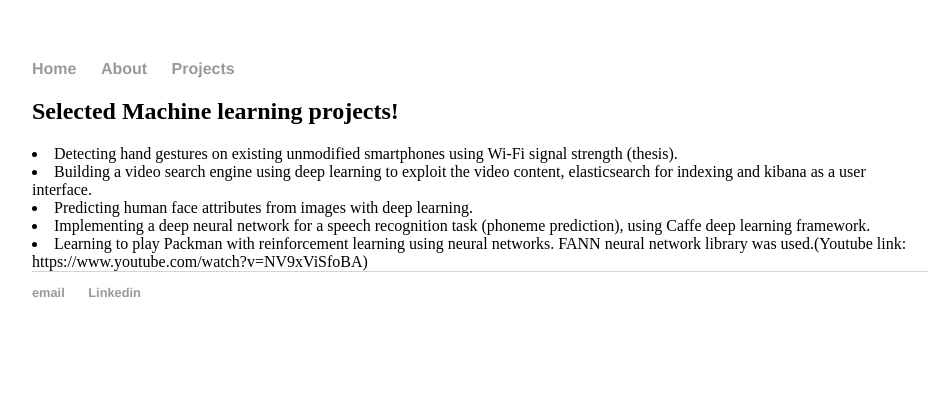
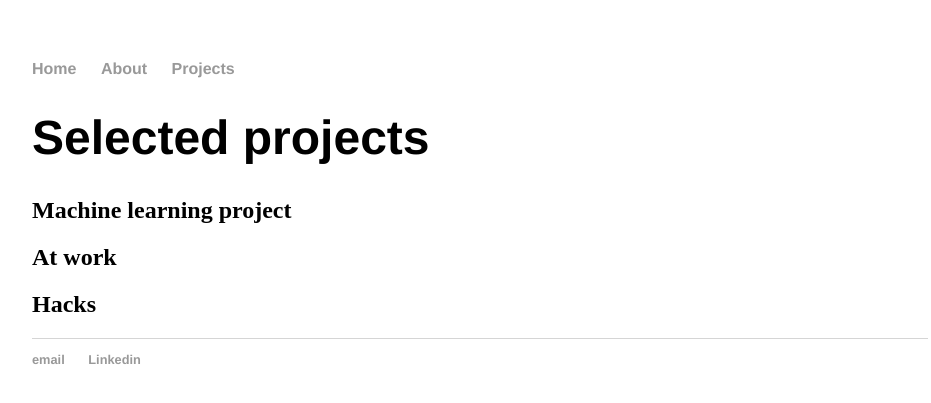
Before and after one commit to mohaseeb/mohaseeb.github.io, a Jekyll site: the page built from projects/index.md, in a window 1280 px wide. Shown: the top 403 px of the page, without its empty margins (160-1091 px from the left). Built offline with Jekyll 4.4.1, drawn with Linux system fonts in a browser that asks for light colours.

Commit message:
markup for the projects page

```diff
--- a/index.html
+++ b/index.html
@@ -3,6 +3,8 @@
 title: Mohamed Haseeb
 ---
 <div class="blurb">
-	<h1>Welcome, I'm Mohamed Haseeb!</h1>
-	<p>Experienced software and systems engineer (8+ years), with patience to solve problems and passion to explore and learn new things. I program in several languages and have exience on several machine learning and AI techniques. I am currently interested in building solutions that employ machine learning and AI techniques.</p>
+    <h1>Welcome, I'm Mohamed Haseeb!</h1>
+    <p>Experienced software and systems engineer (8+ years), with patience to solve problems and passion to explore and
+        learn new things. I program in several languages and have exience on several machine learning and AI techniques.
+        I am currently interested in building solutions that employ machine learning and AI techniques.</p>
 </div><!-- /.blurb -->
--- a/projects/index.html
+++ /dev/null
@@ -1,12 +0,0 @@
----
-layout: default
-title: Projects
----
-<div class="blurb">
-	<h2>Selected Machine learning projects!</h2>
-<li>Detecting hand gestures on existing unmodified smartphones using Wi-Fi signal strength (thesis).</li>
-<li>Building a video search engine using deep learning to exploit the video content, elasticsearch for indexing and kibana as a user interface.</li>
-<li>Predicting human face attributes from images with deep learning.</li>
-<li>Implementing a deep neural network for a speech recognition task (phoneme prediction), using Caffe deep learning framework.</li>
-<li>Learning to play Packman with reinforcement learning using neural networks. FANN neural network library was used.(Youtube link: https://www.youtube.com/watch?v=NV9xViSfoBA)</li>
-</div><!-- /.blurb -->
--- /dev/null
+++ b/projects/index.md
@@ -0,0 +1,12 @@
+---
+layout: default
+title: Projects
+---
+
+# Selected projects
+
+## Machine learning project
+
+## At work
+
+## Hacks
```
Also changed, not shown: 1 other file.
